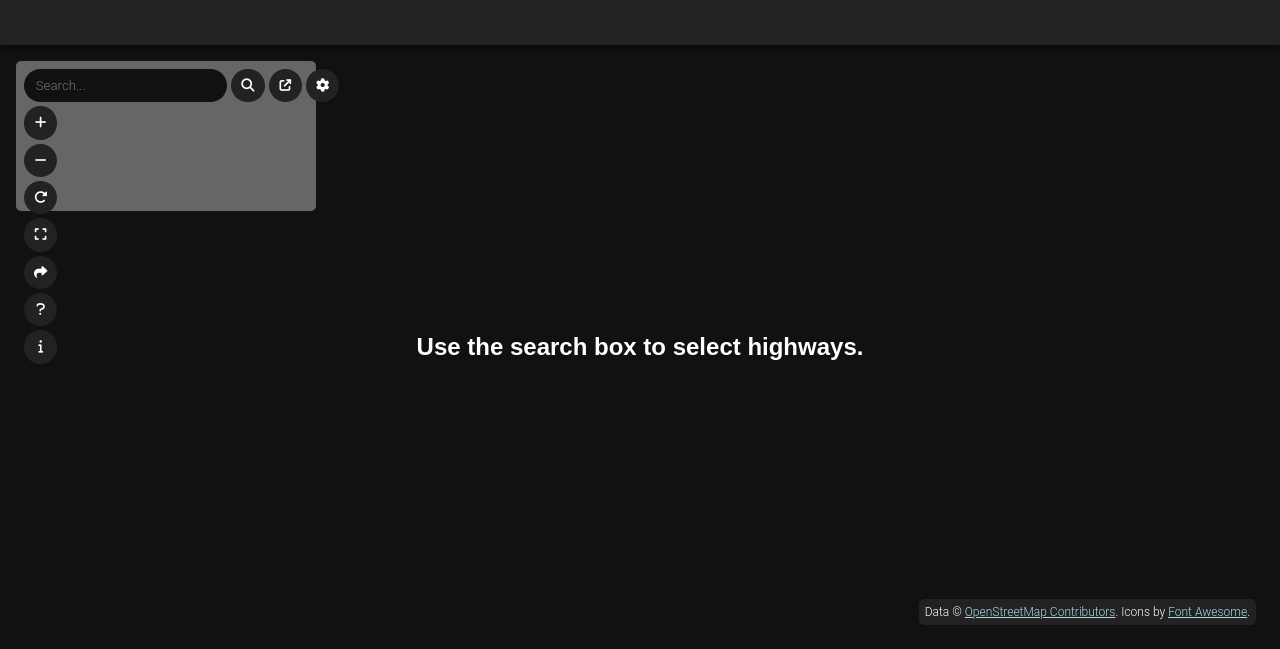
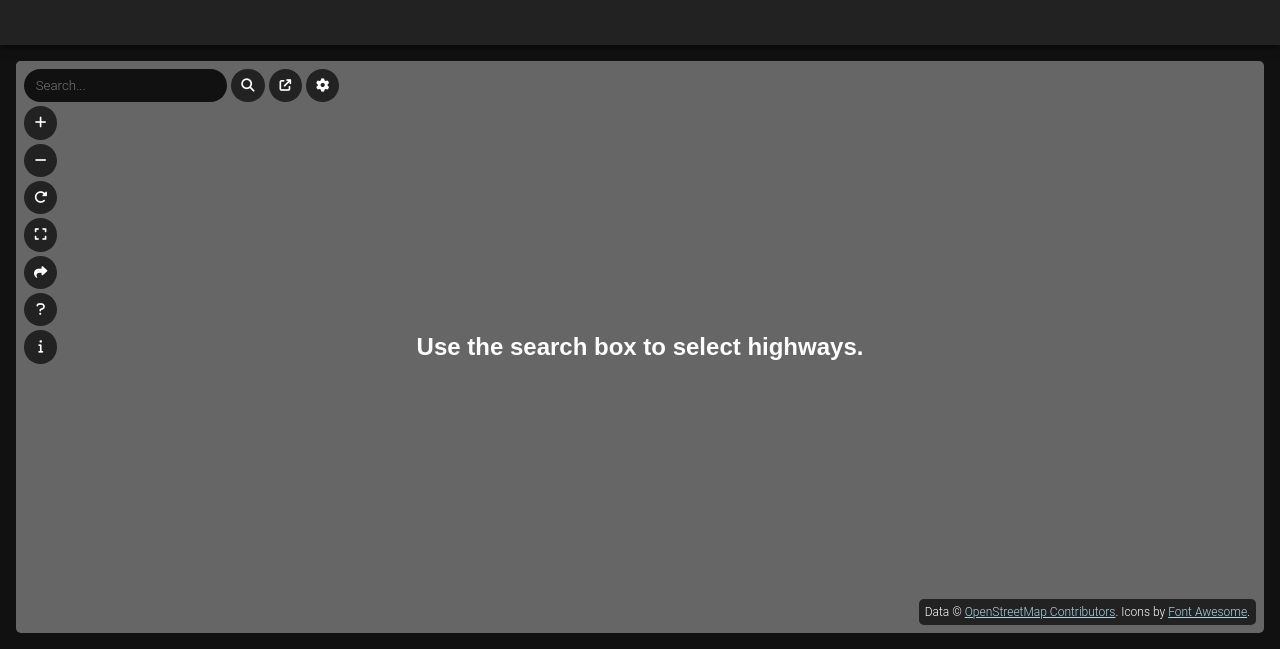
Before and after one commit to lachlan2357/merge, a website: page src/pages/index.html in a window 1280 px wide. Shown: the part 151-800 px from the top of the page. Drawn offline with nearby package versions, Linux system fonts and the light colour scheme; files that its build step writes are made by us from their sources; files whose address does not match are found by name.

Commit message:
Fixed styling issues

```diff
--- a/src/styles/canvas.scss
+++ b/src/styles/canvas.scss
@@ -42,7 +42,10 @@ canvas {
 }
 
 #canvas-container {
+	background-color: var(--canvas);
+	border-radius: var(--radius);
 	height: 100%;
+	position: relative;
 	width: 100%;
 
 	&[fullscreen] {
@@ -80,7 +83,7 @@ canvas {
 	grid-template-columns: max-content max-content auto max-content;
 	grid-template-rows: min-content min-content min-content auto min-content;
 
-	inset: 1.5em;
+	inset: 0.5em;
 	// might need these?
 	// height: var(--height);
 	// width: var(--width);
@@ -205,10 +208,12 @@ canvas {
 		background-color: var(--foreground-colour);
 		border-radius: var(--radius);
 		font-size: 0.75em;
-		grid-column: 4;
+		grid-column: 1 / -1;
 		grid-row: 5;
+		margin-inline-start: auto;
 		padding: 0.5em;
 		text-align: right;
+		width: fit-content;
 	}
 }
 
```
